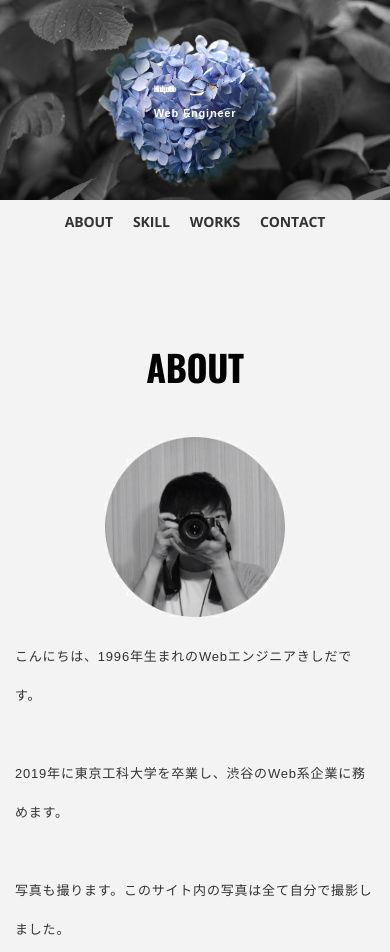
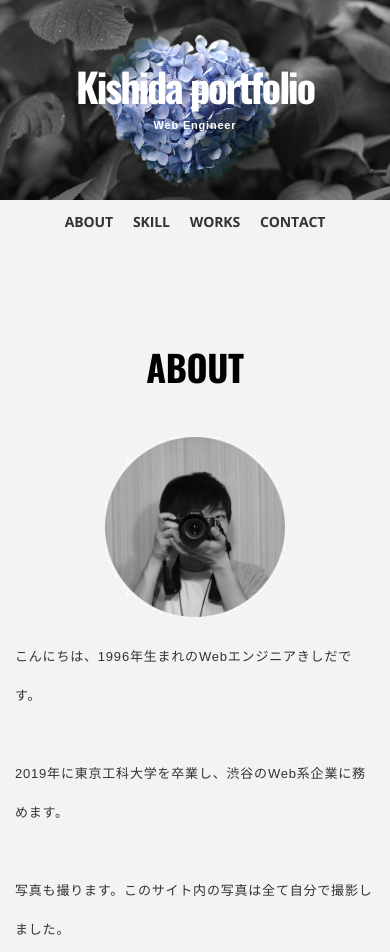
Before and after one commit to projectormato/portfolio, a plain HTML site: page index.html in a window 390 px wide. Shown: the top 952 px of the page. Drawn offline with nearby package versions, Linux system fonts and the light colour scheme; files that its build step writes are made by us from their sources; files whose address does not match are found by name; a web font is replaced by a local one.

Commit message:
fix title font-size.

```diff
--- a/css/style.css
+++ b/css/style.css
@@ -478,7 +478,7 @@ ul, li {
     height: 200px;
   }
   #header .logo-title {
-    font-size: 0.5rem;
+    font-size: 2.5rem;
   }
   #header .logo-name {
     top: 0;
```
